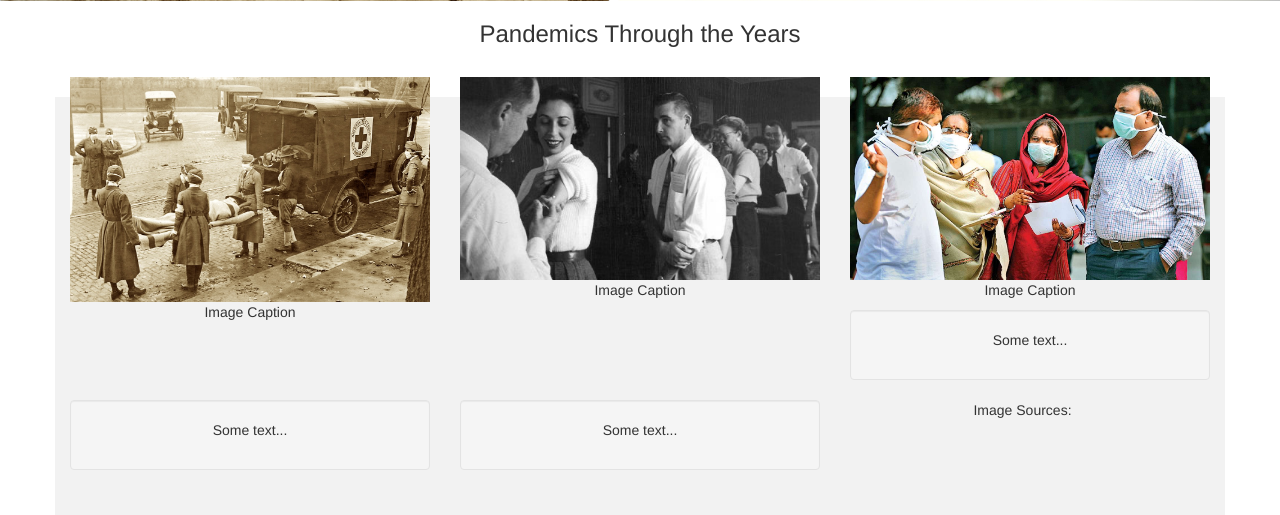
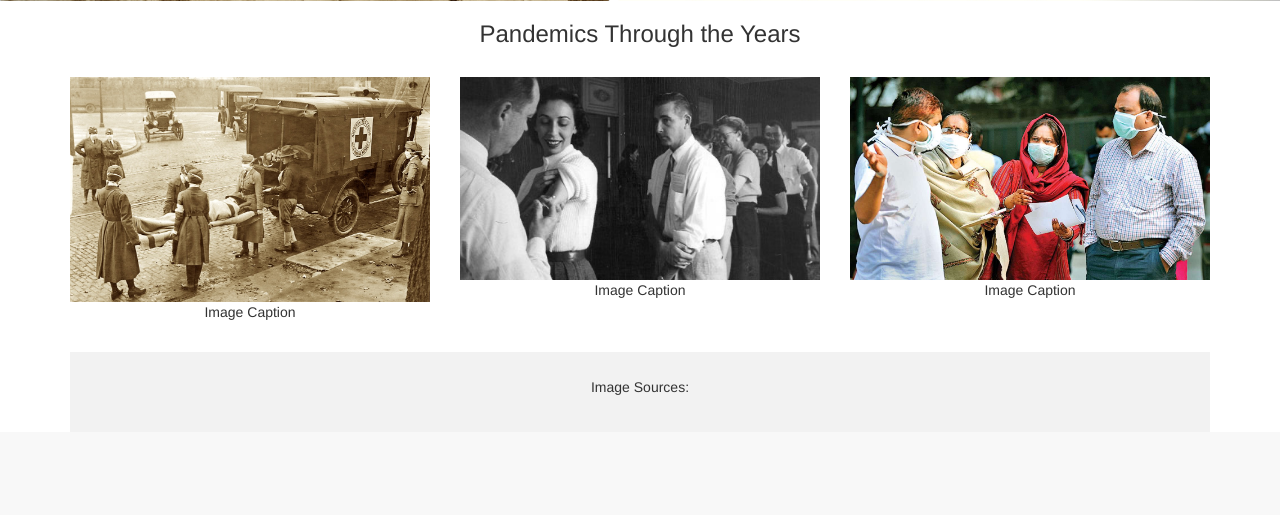
Before and after one commit to pandemicgoldprices/pandemicgoldprices, a Flask app: page / in a window 1280 px wide. Shown: the part 839-1354 px from the top of the page. After the commit the page ends 1234 px from the top, so only its background shows below. Run offline with Flask 2, Linux system fonts and the light colour scheme; data that the repository does not hold is empty; some libraries are stand-ins or nearby versions.

Commit message:
deleted text boxes - found them unnecessary

```diff
--- a/templates/index.html
+++ b/templates/index.html
@@ -147,21 +147,7 @@
           <img src="{{url_for('static', filename='swine.jpg')}}" class="img-responsive" style="width:100%" alt="Swine Flu Image">
           <p>Image Caption</p>
       </div>
-      <div class="col-sm-4">
-        <div class="well">
-          <p>Some text...</p>
-        </div>
-      </div>
-      <div class="col-sm-4">
-        <div class="well">
-          <p>Some text...</p>
-        </div>
-      </div>
-      <div class="col-sm-4">
-        <div class="well">
-          <p>Some text...</p>
-        </div>
-      </div>
+    </div>
     <br>
     <footer class="container-fluid text-center">
       <p>Image Sources: </p>
```
